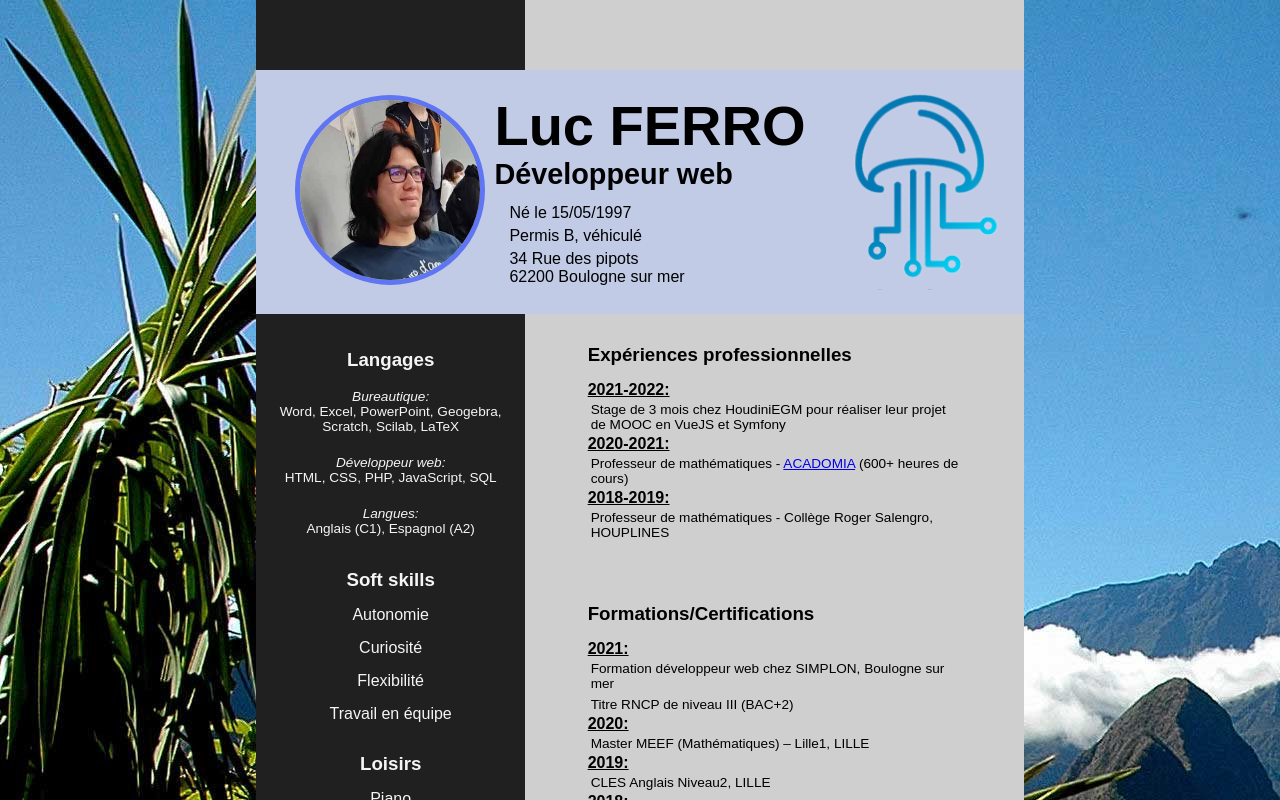
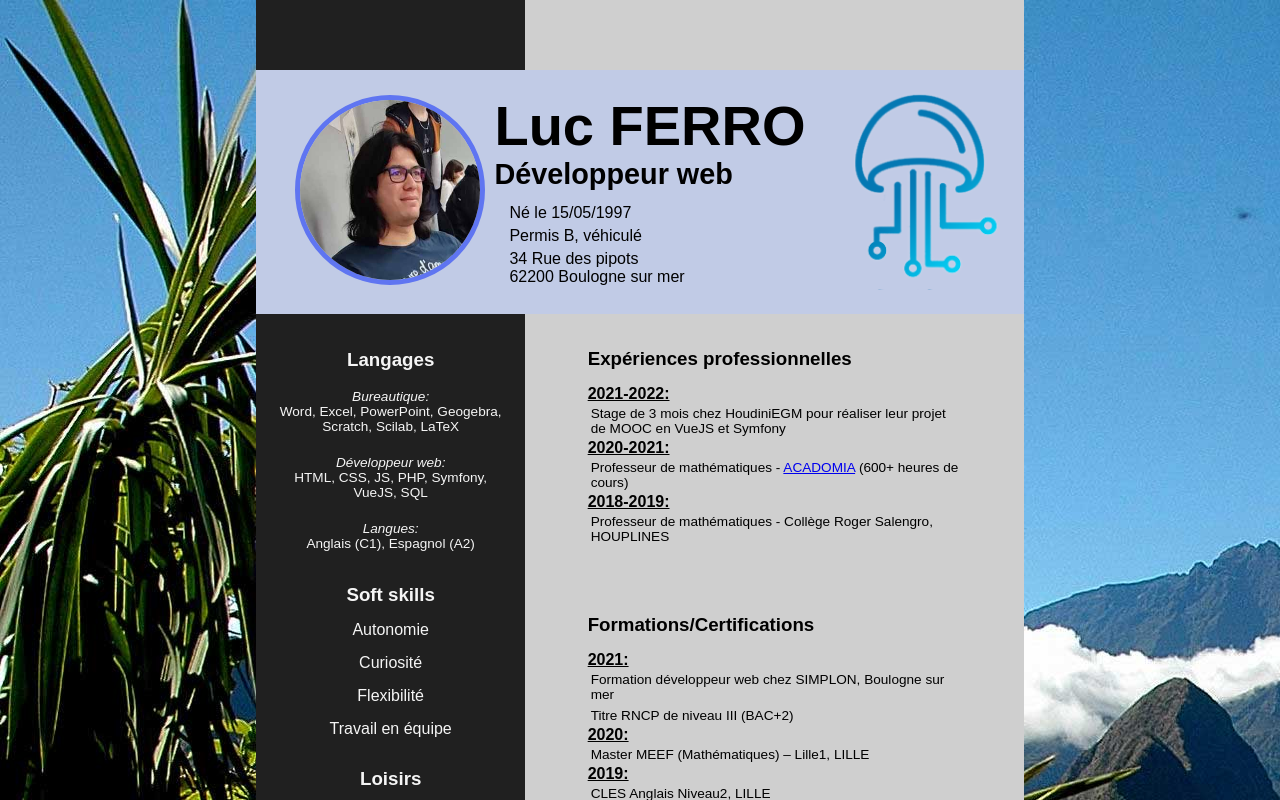
Before and after one commit to LucFERRO/CV, a Vue app: page / in a window 1280 px wide. Shown: the top 800 px of the page. Built offline with nearby package versions, Linux system fonts and the light colour scheme.

Commit message:
fix technos

```diff
--- a/src/components/CV.vue
+++ b/src/components/CV.vue
@@ -52,7 +52,7 @@
             <li>
               <p>
                 <em>Développeur web:</em><br />
-                HTML, CSS, PHP, JavaScript, SQL
+                HTML, CSS, JS, PHP, Symfony, VueJS, SQL
               </p>
             </li>
             <li>
```
